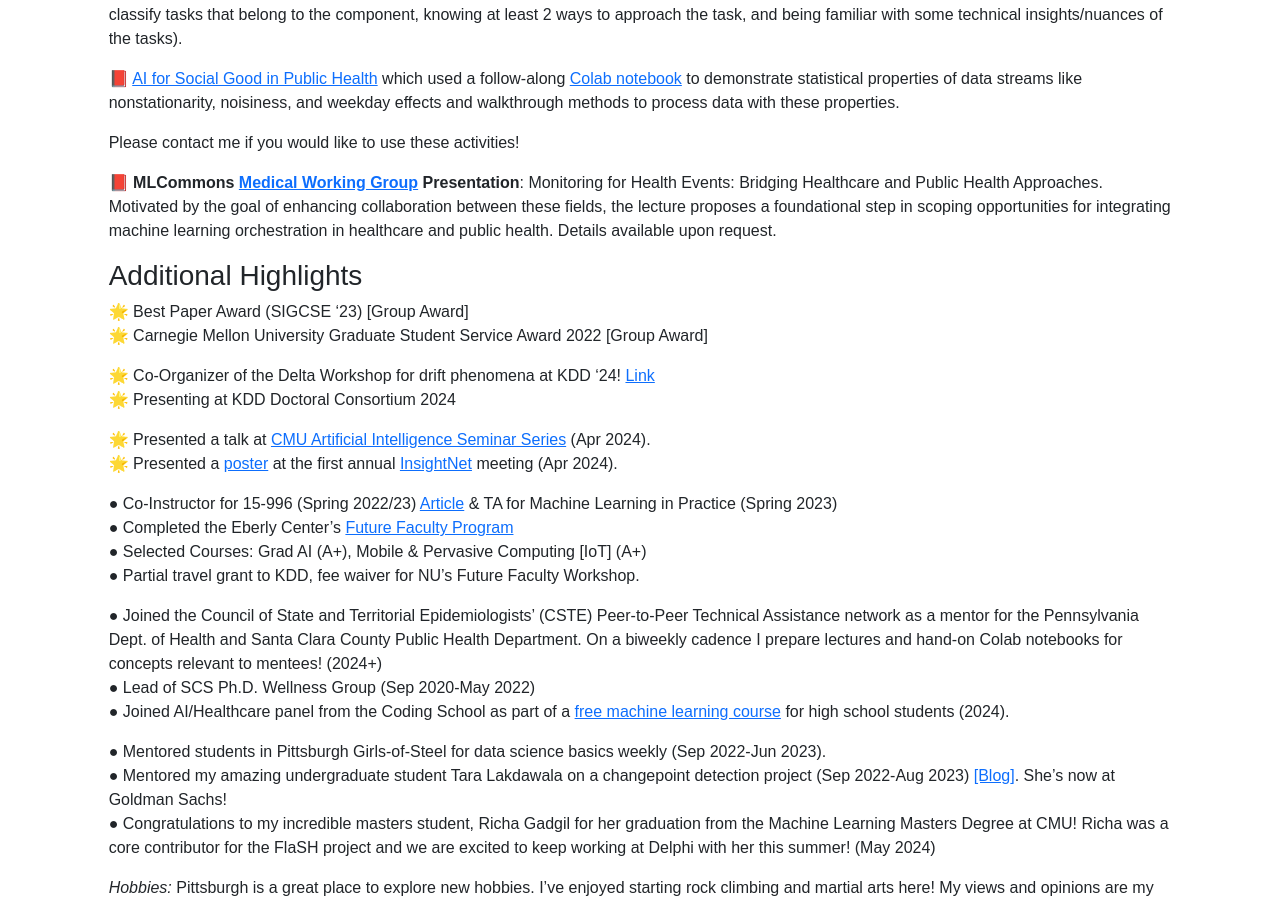
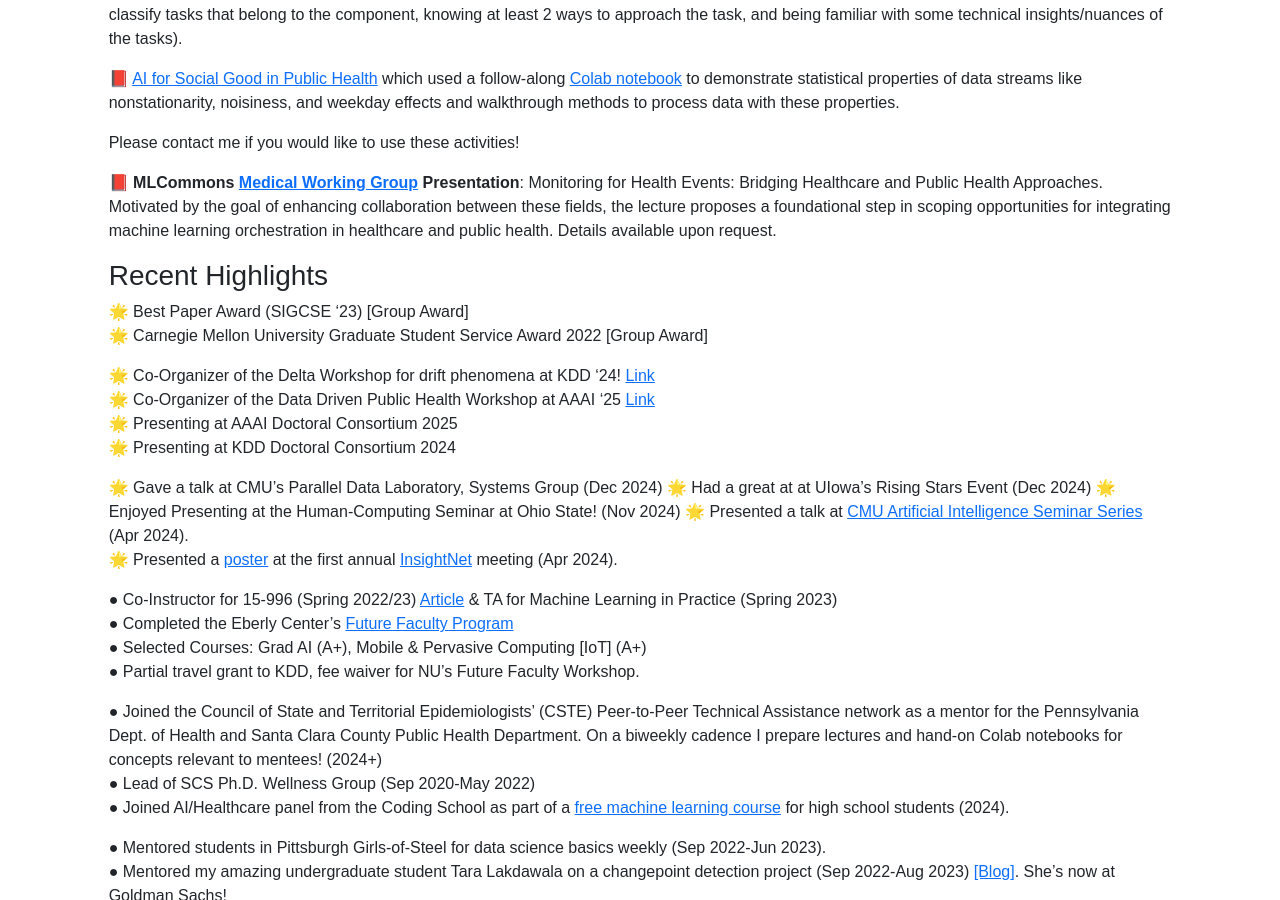
Before and after one commit to Ananya-Joshi/ananya-joshi.github.io, a Jekyll site: the page built from index.md, in a window 1280 px wide and 900 px high, scrolled down 3674 px. Built offline with Jekyll 4.4.1, drawn with Linux system fonts in a browser that asks for light colours.

Commit message:
Update index.md

```diff
--- a/index.md
+++ b/index.md
@@ -27,15 +27,21 @@ Please contact me if you would like to use these activities!
 📕 **MLCommons [Medical Working Group](https://mlcommons.org/working-groups/data/medical/) Presentation**: Monitoring for Health Events: Bridging Healthcare and Public Health Approaches.
 Motivated by the goal of enhancing collaboration between these fields, the lecture proposes a foundational step in scoping opportunities for integrating machine learning orchestration in healthcare and public health. Details available upon request.
 
-### Additional Highlights
+### Recent Highlights
 🌟 Best Paper Award (SIGCSE '23) [Group Award]
 🌟 Carnegie Mellon University Graduate Student Service Award 2022 [Group Award]
 
 🌟 Co-Organizer of the Delta Workshop for drift phenomena at KDD '24! [Link](https://aiimlab.org/events/KDD_2024_Discovering_Drift_Phenomena_in_Evolving_Landscape.html)
+🌟 Co-Organizer of the Data Driven Public Health Workshop at AAAI '25  [Link](https://sites.google.com/view/data-driven-public-health/home)
+🌟 Presenting at AAAI Doctoral Consortium 2025
 🌟 Presenting at KDD Doctoral Consortium 2024
 
+🌟 Gave a talk at CMU's Parallel Data Laboratory, Systems Group (Dec 2024)
+🌟 Had a great at at UIowa's Rising Stars Event (Dec 2024)
+🌟 Enjoyed Presenting at the Human-Computing Seminar at Ohio State!  (Nov 2024)
 🌟 Presented a talk at [CMU Artificial Intelligence Seminar Series](https://www.cs.cmu.edu/~aiseminar/) (Apr 2024).
 🌟 Presented a [poster](https://docs.google.com/presentation/d/1D3113F9G8YakJzFu-xPZbn6m7aQe4Ym7cmy8Y1D2G8o/edit#slide=id.g25f4eb53bbd_0_0) at the first annual [InsightNet](https://insightnet.us/insight-net-annual-meeting-2024/) meeting (Apr 2024).
+
 
 ● Co-Instructor for 15-996 (Spring 2022/23) [Article](https://magazine.cs.cmu.edu/creating-a-jedi-mindset) & TA for Machine Learning in Practice (Spring 2023)
 ● Completed the Eberly Center's [Future Faculty Program](https://drive.google.com/drive/folders/1Gpn3lKipagcTaLgiChta_YRaVf2oW5LF?usp=sharing)
```
